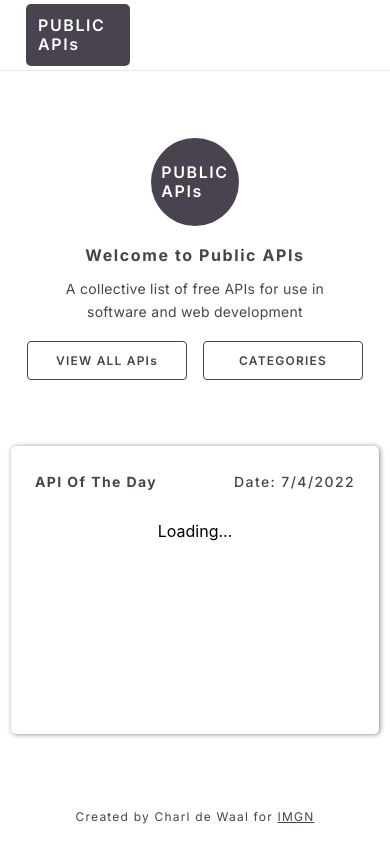
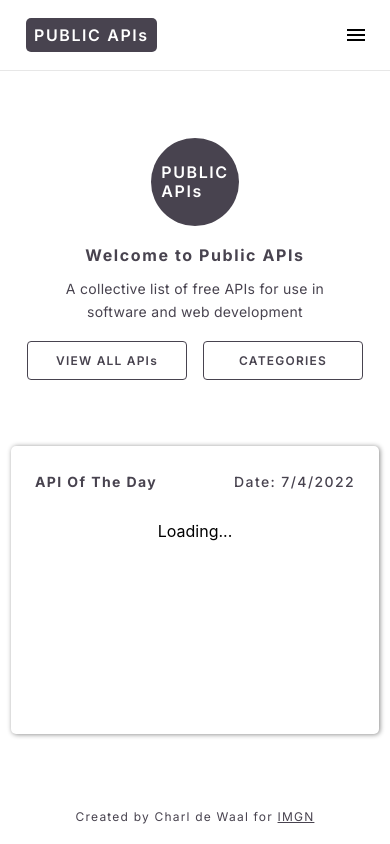
Before and after one commit to CharldeWaal/apis, a React (Create React App) app: page / in a window 390 px wide. Built offline with nearby package versions, Linux system fonts and the light colour scheme; no server answers; a web font is replaced by a local one.

Commit message:
Finilised header responsiveness

```diff
--- a/src/components/Header/Header.js
+++ b/src/components/Header/Header.js
@@ -2,9 +2,12 @@ import React, { useState } from "react";
 import { NavLink } from "react-router-dom";
 import styled from "styled-components";
 
+import MenuIcon from '@mui/icons-material/Menu';
+import CloseIcon from '@mui/icons-material/Close';
+
 const NavBarContainer = styled.nav`
     display: flex;
-    flex-direction: row;
+    flex-direction: column;
     flex-wrap: nowrap;
     position: sticky;
     width: 100%;
@@ -16,19 +19,15 @@ const NavBarContainer = styled.nav`
     transition: top .34s ease-out;
 `;
 
-const LeftInnerContainer = styled.div`
+const InnerContainer = styled.div`
     display: flex;
-    flex: 70%;
+    flex: 1;
     align-items: center;
     padding-left: 16px;
-`;
 
-const RightInnerContainer = styled.div`
-    display: flex;
-    flex: 30%;
-    align-items: center;
-    justify-content: flex-end;
-    padding-right: 16px;
+    @media (max-width: 640px) {
+        display: none;
+    }
 `;
 
 const Logo = styled.div`
@@ -51,9 +50,9 @@ const Logo = styled.div`
         box-shadow: 1px 0.5px 5px #222;
     }
 
-    @media (max-width: 700px) {
-        width: 80px;
-        flex: 1;
+    @media (max-width: 640px) {
+        padding: 8px 8px;
+        margin-left: 16px;
     }
 `;
 
@@ -62,6 +61,10 @@ const LogoLink = styled(NavLink)`
     align-items: center;
     margin: 5px 10px;
     text-decoration: none;
+
+    @media (max-width: 640px) {
+        flex: 1;
+    }
 `;
 
 const NavbarLink = styled(NavLink)`
@@ -95,25 +98,112 @@ const NavbarLink = styled(NavLink)`
         opacity: 0.5;
     }
 
-    @media (max-width: 700px) {
+    @media (max-width: 640px) {
+        display: none;
+    }
+`;
+
+const NavbarExtendedLink = styled(NavLink)`
+    color: #48434f;
+    font-family: 'Inter';
+    font-size: 12px;
+    font-weight: 600;
+    letter-spacing: .10em;
+    line-height: 1.16667;
+    text-decoration: none;
+    margin: 18px 16px;
+
+    display: block;
+    position: relative;
+
+    transition-property: all;
+    transition-duration: 0.3s;
+    transition-timing-function: ease;
+    transition-delay: 0s;
+    cursor: pointer;
+
+    &:hover {
+        opacity: 0.5;
+    }
+
+    &:active {
+        opacity: 0.5;
+    }
+
+    &:focus {
+        opacity: 0.5;
+    }
+`;
+
+const MobileContainer = styled.div`
+    display: flex;
+    width: 100%;
+    height: 70px;
+    justify-content: stretch;
+    align-items: center;
+
+    @media (min-width: 640px) {
+        display: none;
+    }
+`;
+
+const OpenLinksButton = styled.button`
+    display: flex;
+    flex: 1;
+    height: 50px;
+    margin-right: 16px;
+    align-items: center;
+    justify-content: flex-end;
+    background: none;
+    border: none;
+
+    @media (min-width: 640px) {
+        display: none;
+    }
+`;
+
+const NavbarExtended = styled.div`
+    display: flex;
+    flex-direction: column;
+    align-items: center;
+    justify-content: flex-start;
+    border-top: 1px solid #e7e7e7;
+
+    @media (min-width: 640px) {
         display: none;
     }
 `;
 
 export const Header = () => {
+    const [extendedNavbar, setExtendedNavbar] = useState(false);
+
+    const handleClick = () => {
+        setExtendedNavbar(!extendedNavbar);
+    }
+
     return (
-        <NavBarContainer>
-            <LeftInnerContainer>
+        <NavBarContainer extendNavbar={extendedNavbar}>
+            <InnerContainer>
                 <LogoLink to='/'>
                     <Logo>PUBLIC APIs</Logo>
                 </LogoLink>
                 <NavbarLink to='/apis'>ALL APIs</NavbarLink>
                 <NavbarLink to='/categories'>CATEGORIES</NavbarLink>
                 <NavbarLink to='/random-api'>RANDOM API</NavbarLink>
-            </LeftInnerContainer>
-            <RightInnerContainer>
-
-            </RightInnerContainer>
+            </InnerContainer>
+            <MobileContainer>
+                <LogoLink to='/'>
+                    <Logo>PUBLIC APIs</Logo>
+                </LogoLink>
+                <OpenLinksButton onClick={handleClick}>
+                    { extendedNavbar ? <CloseIcon/> : <MenuIcon/>}
+                </OpenLinksButton>
+            </MobileContainer>
+            {extendedNavbar && <NavbarExtended onClick={handleClick}>
+                <NavbarExtendedLink to='/apis'>ALL APIs</NavbarExtendedLink>
+                <NavbarExtendedLink to='/categories'>CATEGORIES</NavbarExtendedLink>
+                <NavbarExtendedLink to='/random-api'>RANDOM API</NavbarExtendedLink>
+            </NavbarExtended>}
         </NavBarContainer>
     )
 };
```
